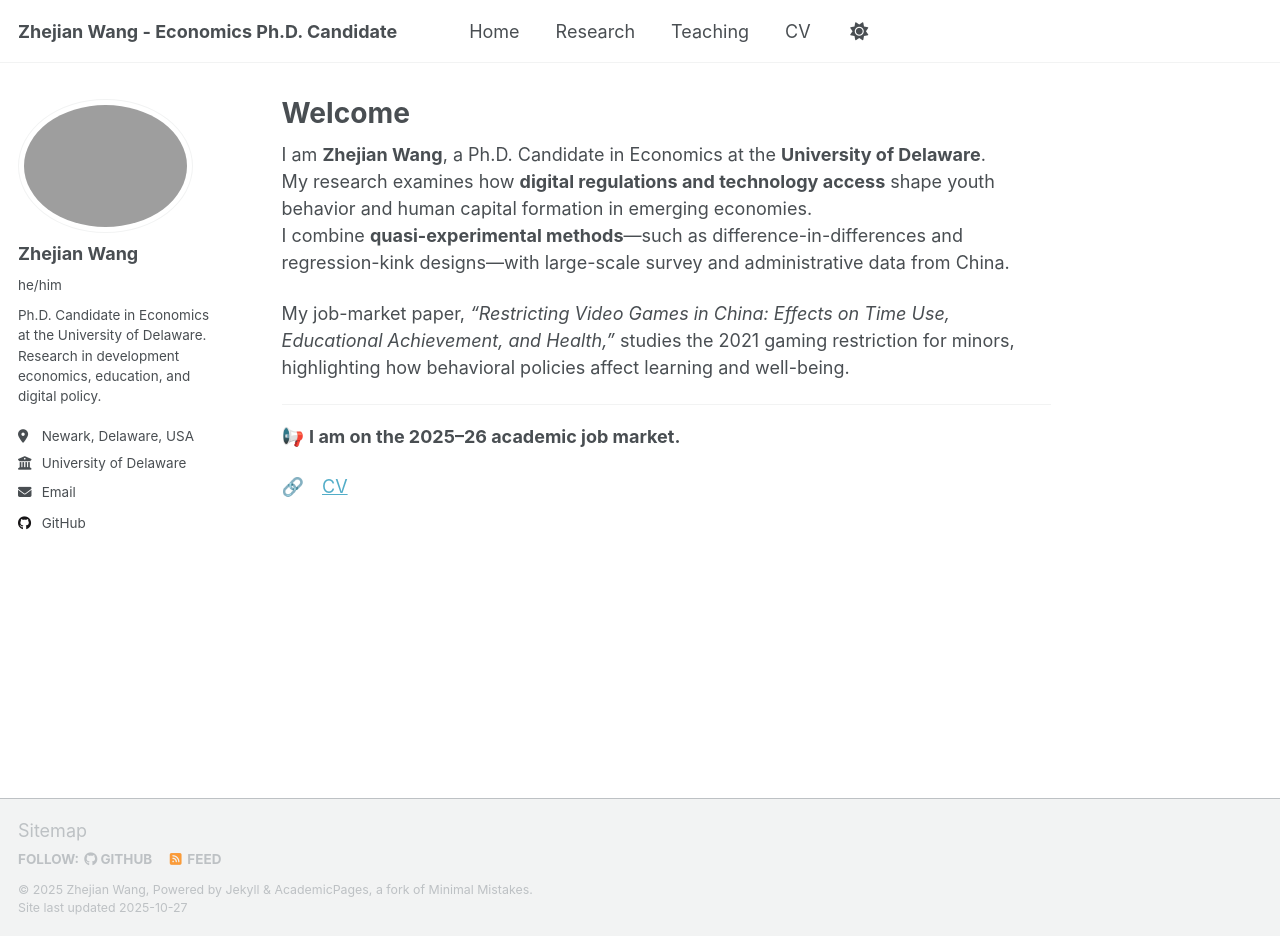
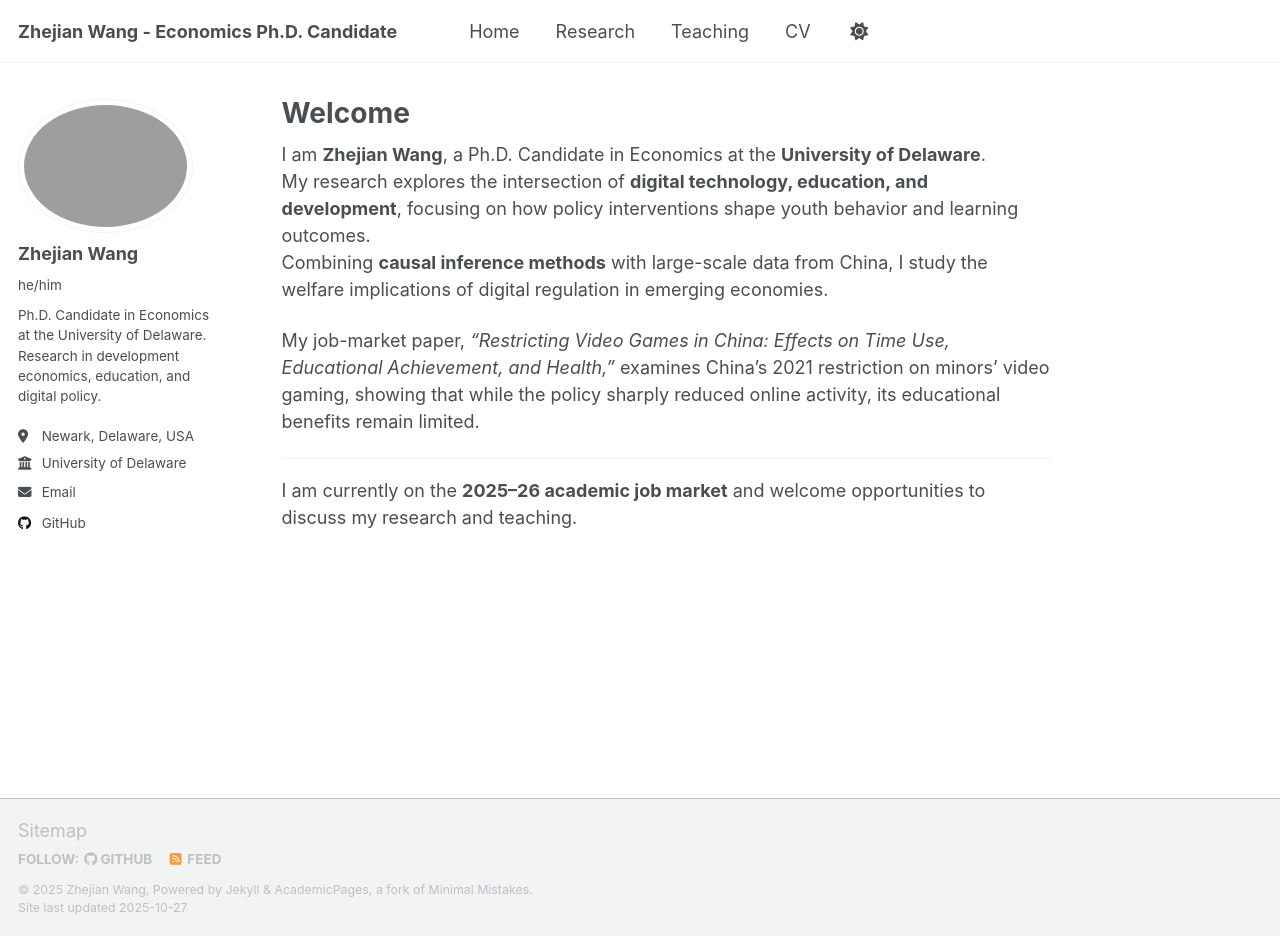
Before and after one commit to zhejianw/zhejianw.github.io, a Jekyll site: the page built from _pages/about.md, in a window 1280 px wide and 936 px high. Built offline with Jekyll 4.4.1, drawn with Linux system fonts in a browser that asks for light colours; a script that is not in the unit is left out.

Commit message:
Update about.md

```diff
--- a/_pages/about.md
+++ b/_pages/about.md
@@ -6,13 +6,11 @@ author_profile: true
 ---
 
 I am **Zhejian Wang**, a Ph.D. Candidate in Economics at the **University of Delaware**.
-My research examines how **digital regulations and technology access** shape youth behavior and human capital formation in emerging economies.
-I combine **quasi-experimental methods**—such as difference-in-differences and regression-kink designs—with large-scale survey and administrative data from China.
+My research explores the intersection of **digital technology, education, and development**, focusing on how policy interventions shape youth behavior and learning outcomes.
+Combining **causal inference methods** with large-scale data from China, I study the welfare implications of digital regulation in emerging economies.
 
-My job-market paper, *“Restricting Video Games in China: Effects on Time Use, Educational Achievement, and Health,”* studies the 2021 gaming restriction for minors, highlighting how behavioral policies affect learning and well-being.
+My job-market paper, *“Restricting Video Games in China: Effects on Time Use, Educational Achievement, and Health,”* examines China’s 2021 restriction on minors’ video gaming, showing that while the policy sharply reduced online activity, its educational benefits remain limited.
 
 ---
 
-📢 **I am on the 2025–26 academic job market.**
-
-🔗 [CV](/files/Zhejian_CV.pdf)
+I am currently on the **2025–26 academic job market** and welcome opportunities to discuss my research and teaching.
```
